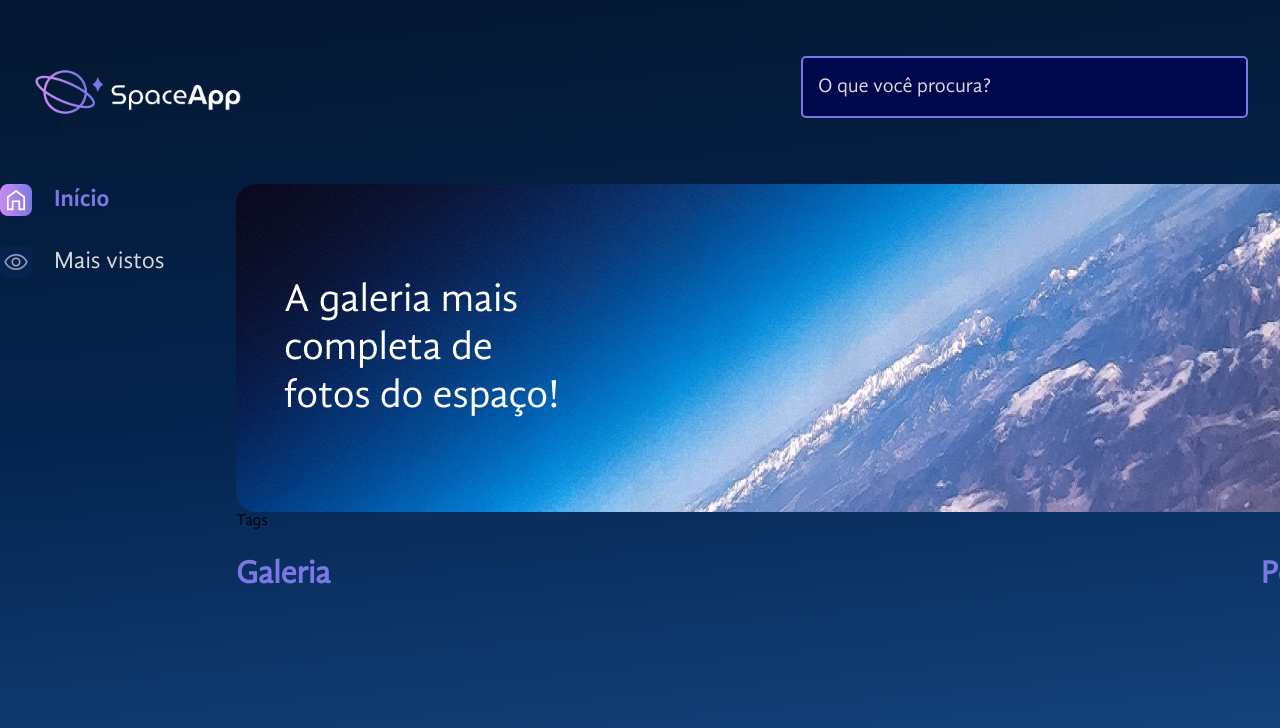
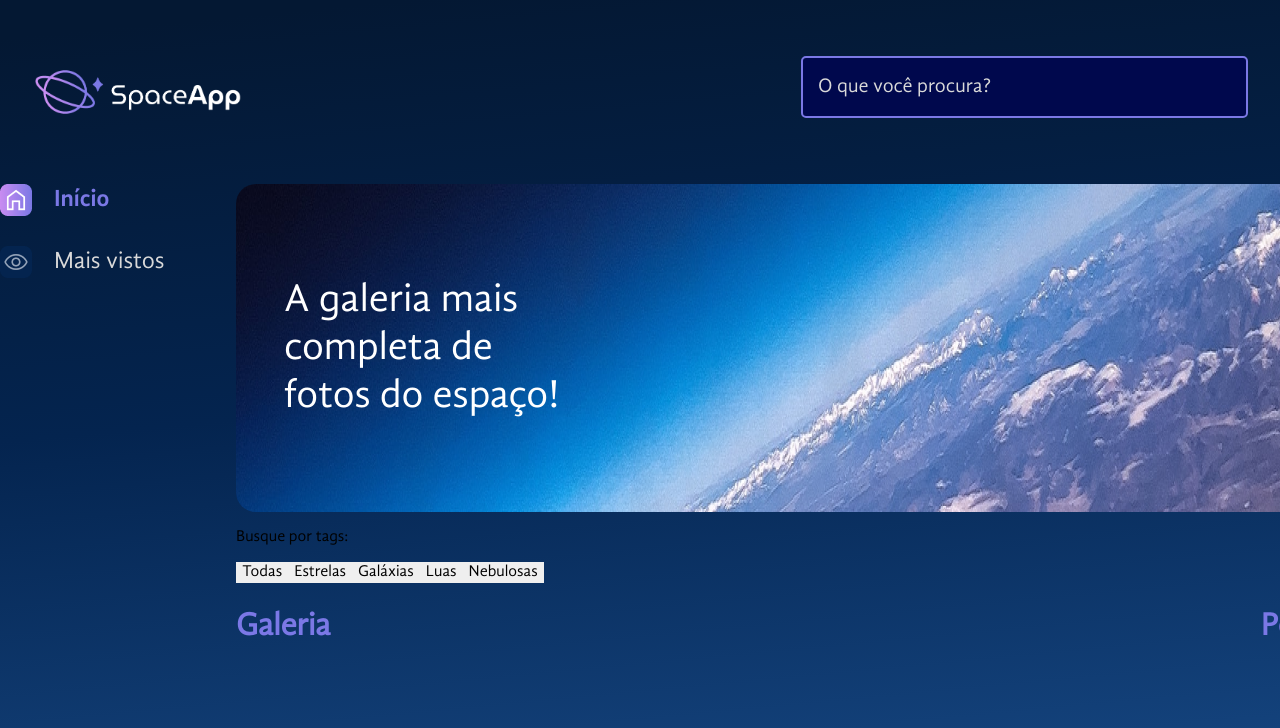
Before and after one commit to V-Matheus/T6-ONE-ALURA, a React (Vite) app in the folder space-app/: page / in a window 1280 px wide. Shown: the top 728 px of the page. Built offline with nearby package versions, Linux system fonts and the light colour scheme.

Commit message:
Lidando com as tags

```diff
--- a/space-app/src/components/Galeria/Tags/index.jsx
+++ b/space-app/src/components/Galeria/Tags/index.jsx
@@ -1,5 +1,12 @@
+import tags from './tags.json';
+
 export const Tags = () => {
   return (
-    <div>Tags</div>
-  )
-}
+    <div>
+      <p>Busque por tags:</p>
+      {tags.map((tag) => (
+        <button key={tag.id}>{tag.titulo}</button>
+      ))}
+    </div>
+  );
+};
--- /dev/null
+++ b/space-app/src/components/Galeria/Tags/tags.json
@@ -0,0 +1,22 @@
+[
+  {
+          "id": 0,
+          "titulo": "Todas"
+          },
+  {
+          "id": 1,
+          "titulo": "Estrelas"
+      },
+  {
+          "id": 2,
+          "titulo": "Galáxias"
+      },
+  {
+          "id": 3,
+          "titulo": "Luas"
+      },
+  {
+          "id": 4,
+          "titulo": "Nebulosas"
+      }
+]
```
